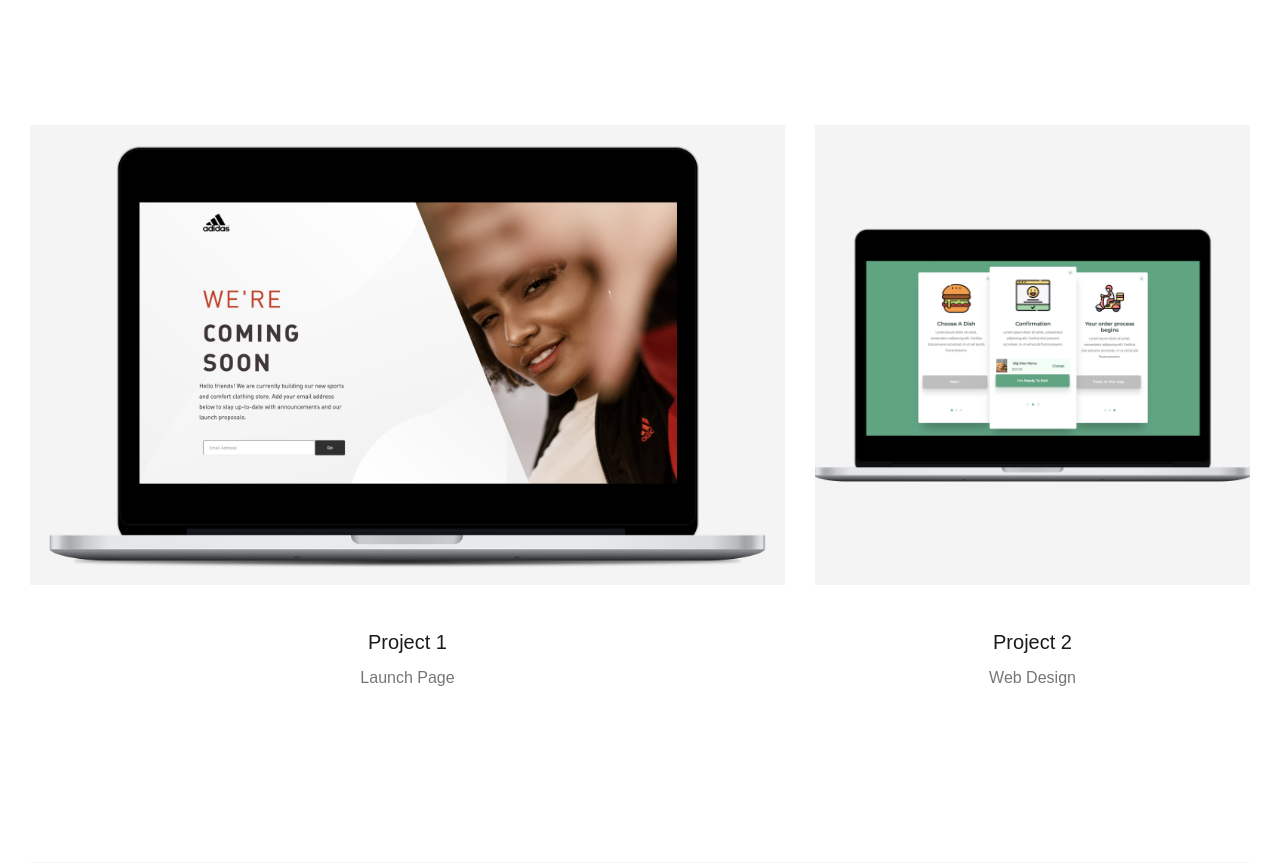
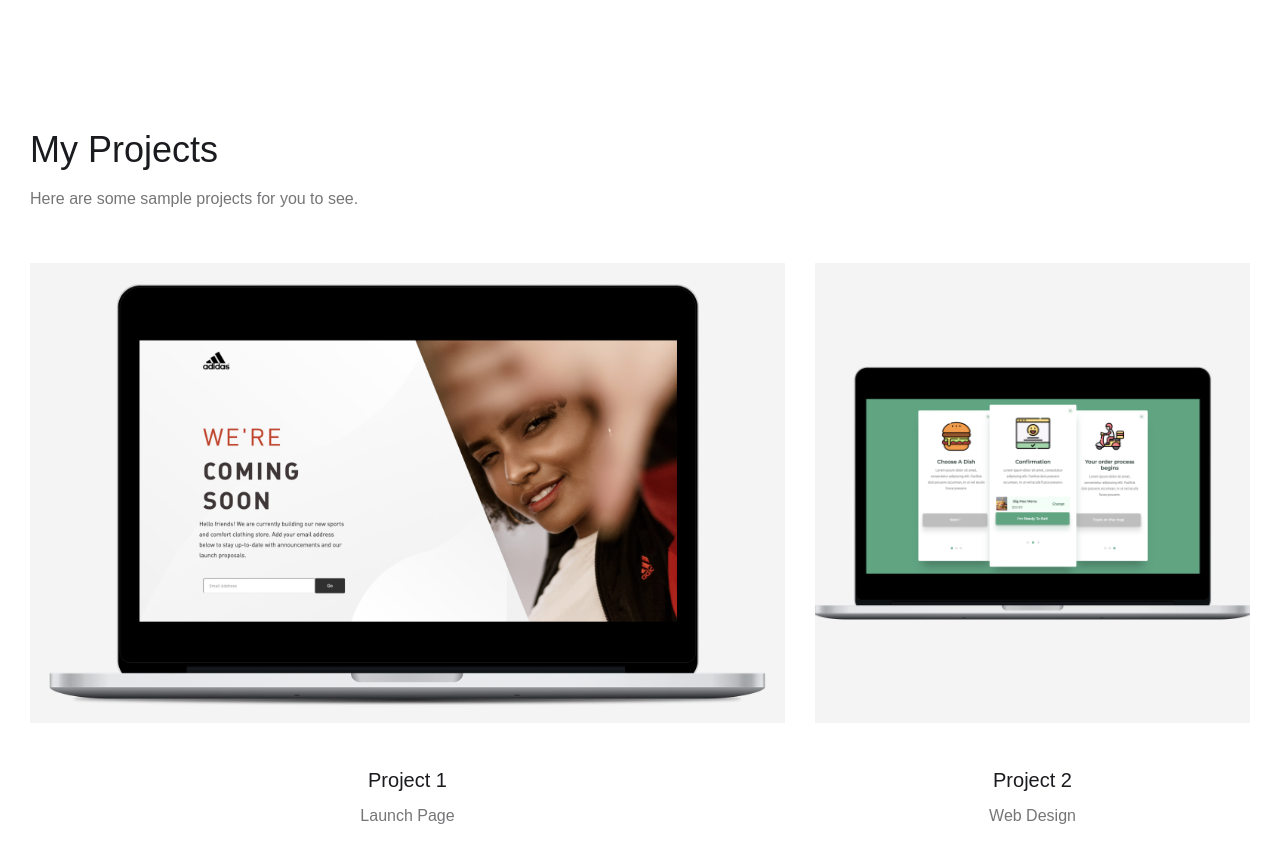
Before and after one commit to English36/Personal-One, a plain HTML site: page index.html in a window 1280 px wide. Shown: the part 820-1683 px from the top of the page. Drawn offline with nearby package versions, Linux system fonts and the light colour scheme; a script that the page names is missing.

Commit message:
final draft

```diff
--- a/index.html
+++ b/index.html
@@ -71,6 +71,10 @@
           <div class="paragraph-tiny cc-paragraph-tiny-light">Oct 2021 — present<br></div>
         </div>
       </div>
+    </div>
+    <div class="carrer-headline-wrap">
+      <h2>My Projects</h2>
+      <p class="paragraph-light">Here are some sample projects for you to see.</p>
     </div>
     <div id="works-grid" class="w-layout-grid works-grid">
       <div id="w-node-dff26f68-5731-3efa-d3dd-8f65c72d8fa5-3dba3ff8">
```
Also changed, not shown: about.html (+1 -1 lines), images/DE3-12.jpg (added).
